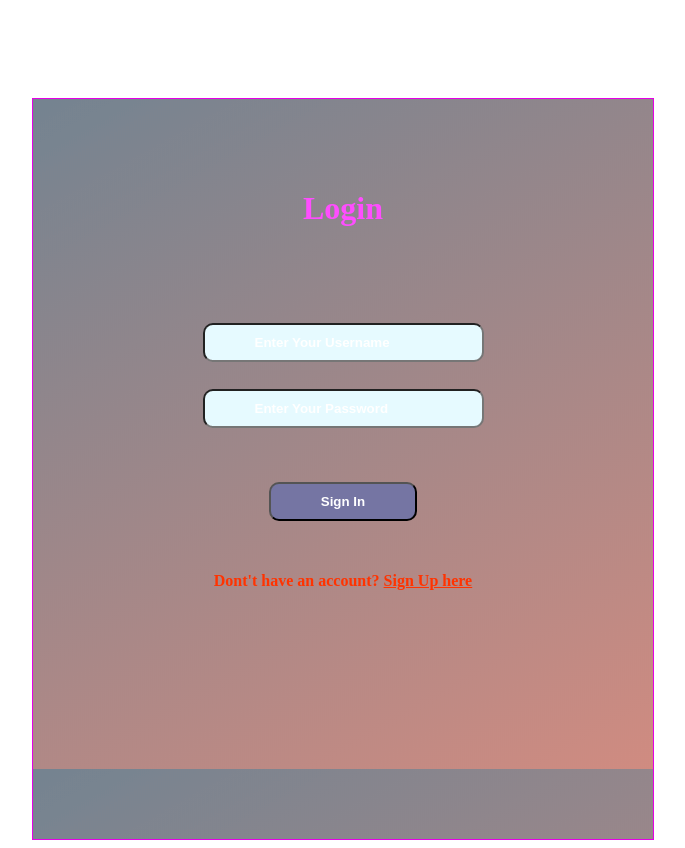
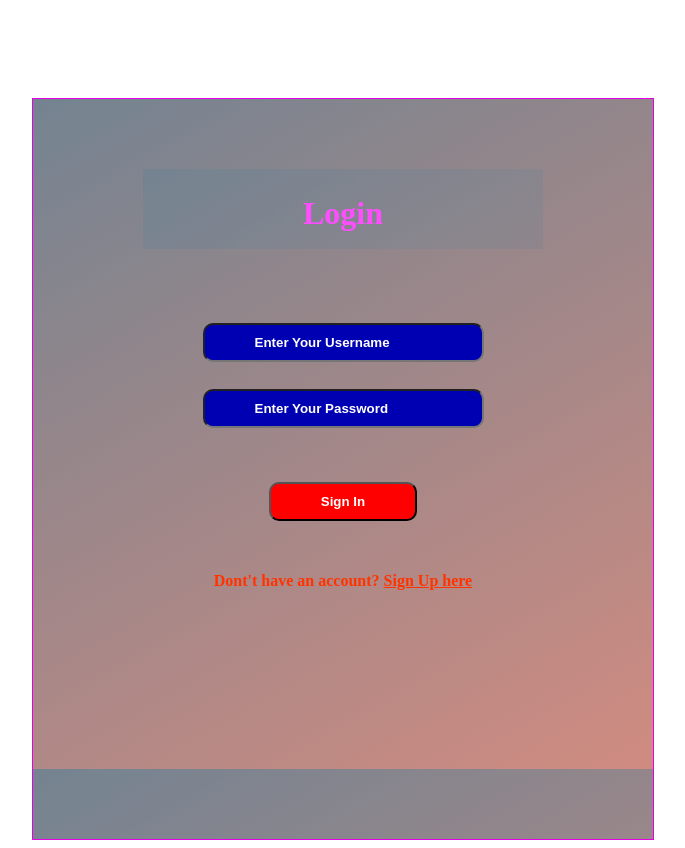
Before and after one commit to meherish1524/Loginpageflask, a Flask app: page / in a window 1280 px wide. Shown: the whole page, without its empty margins (297-982 px from the left). Run offline with Flask 2, Linux system fonts and the light colour scheme; some libraries are stand-ins or nearby versions.

Commit message:
Update style.css

```diff
--- a/static/style.css
+++ b/static/style.css
@@ -1,5 +1,7 @@
 
-			 background-image: url("bg.png");
+			bogy{
+				background-image: url("bg.png");
+			}
 			.header{
 				padding: 5px 120px;
 				width: 160px;
@@ -19,7 +21,7 @@
 
 			.btn {
 				padding: 10px 50px;
-				background-color: #7575a3;
+				background-color: #ff0000;
 				color: #FFFFFF;
 				font-style: Fantasy;
 				font-weight: bold;
@@ -28,7 +30,7 @@
 
 			.textbox{
 				padding: 10px 50px;
-				background-color: #e6faff;
+				background-color: #0000b3;
 				text-color: #d580ff;
 				border-radius: 10px;
 			}
@@ -42,7 +44,7 @@
 
 			.word{
 				color: #ff4dff;
-				font-style: Cursive;
+				font-style: red Serif;
 				font-weight: bold;
 			}
 
```
